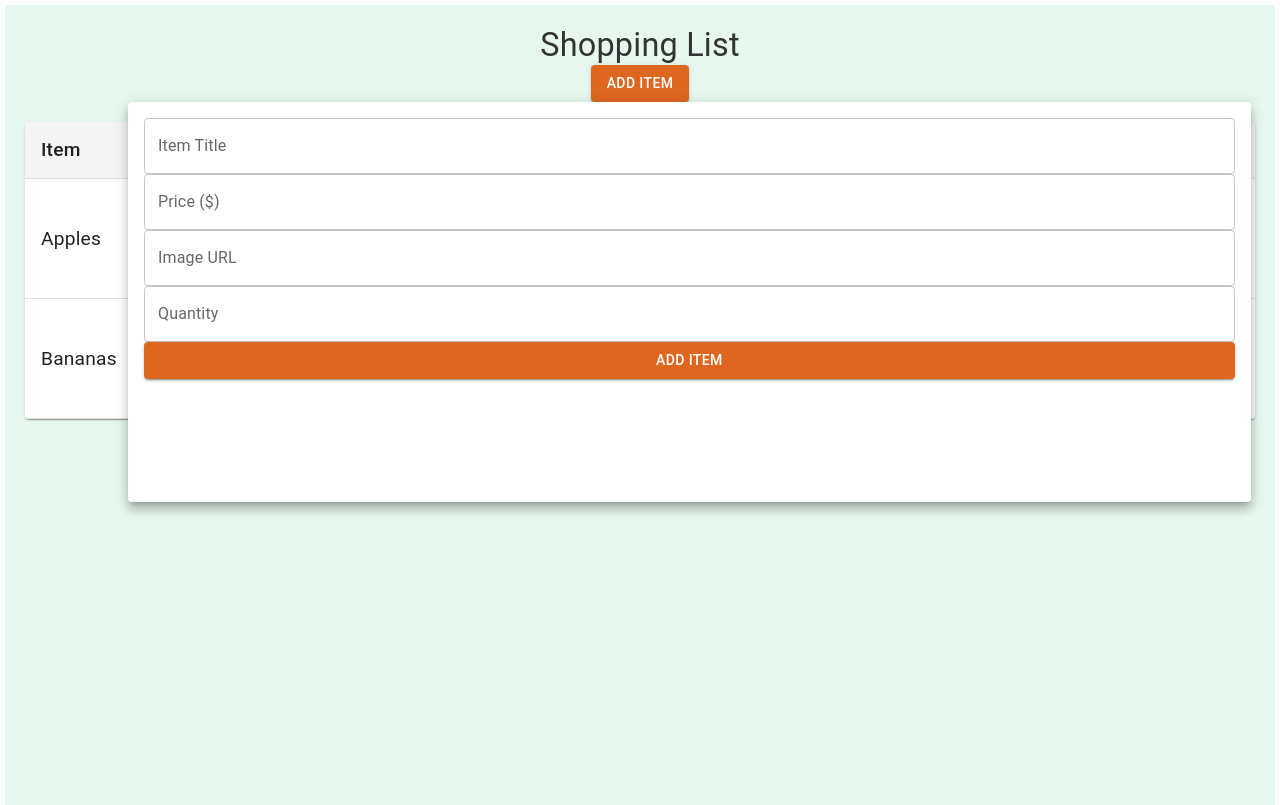
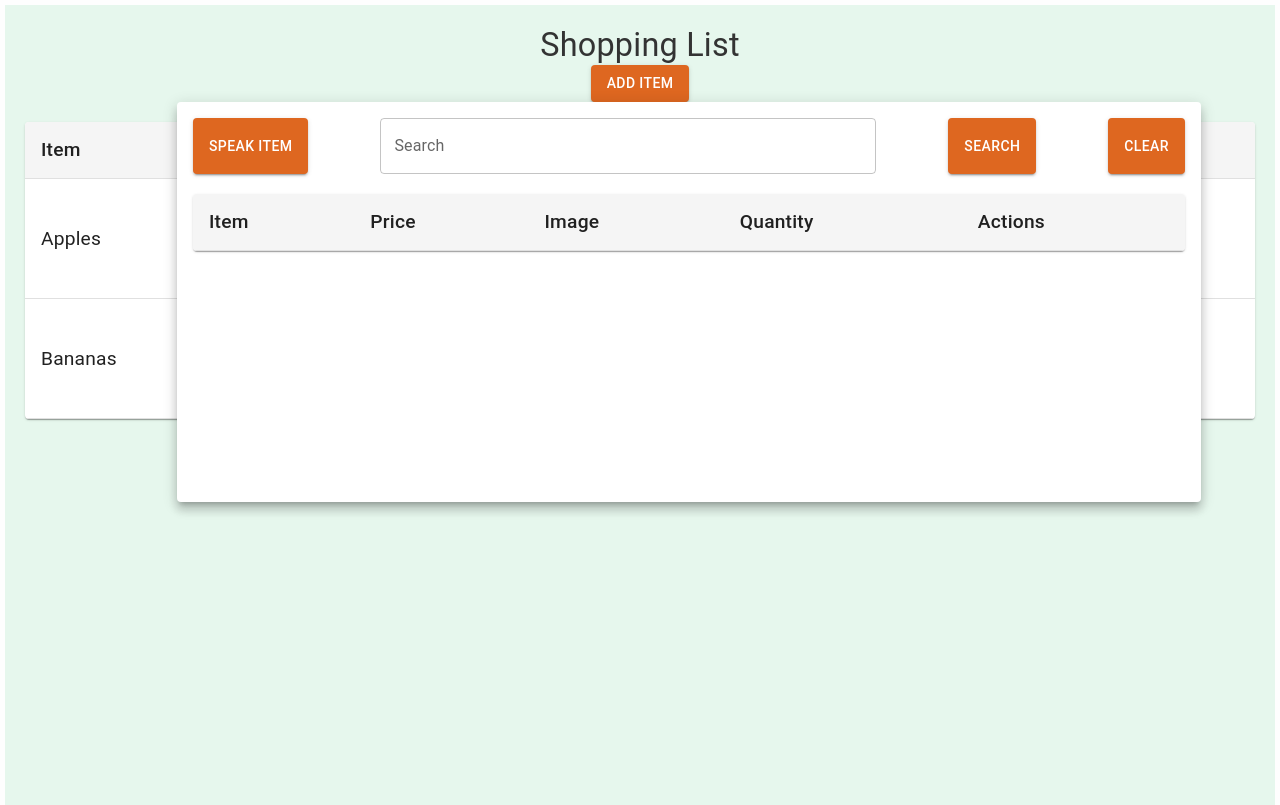
Before and after one commit to isi-usc-edu/programming-challenge-fall23, a React (Create React App) app: page / in a window 1280 px wide. Both pictures are taken after a click on the button "ADD ITEM". Built offline with nearby package versions, Linux system fonts and the light colour scheme; grey boxes are pictures that could not be loaded.

Commit message:
- add item search api - add item search and add functionality

```diff
--- /dev/null
+++ b/src/api/products.js
@@ -0,0 +1,14 @@
+const API_URL = "https://dummyjson.com/products";
+
+export const ProductsAPI = {
+  getAllProducts: async () => {
+    const response = await fetch(API_URL);
+    const data = await response.json();
+		return data;
+  },
+	searchProducts: async (query) => {
+		const response = await fetch(`${API_URL}/search?q=${query}`);
+		const data = await response.json();
+		return data;
+	}
+};
--- a/src/pages/shoppingList.jsx
+++ b/src/pages/shoppingList.jsx
@@ -1,64 +1,57 @@
-import React, { useState } from 'react';
-import { Button, Table, TableBody, TableCell, TableContainer, TableHead, TableRow, Paper, TextField, Typography, Popover, Box } from '@mui/material';
+import React, { useState } from "react";
+import {
+  Button,
+  Table,
+  TableBody,
+  TableCell,
+  TableContainer,
+  TableHead,
+  TableRow,
+  Paper,
+  TextField,
+  Typography,
+  Popover,
+  Box,
+} from "@mui/material";
+import { ProductsAPI } from "../api/products";
 
 function ShoppingList() {
   const initialItems = [
     {
       id: 1,
-      title: 'Apples',
+      title: "Apples",
       price: 2.99,
-      image: 'apple.jpg', // Replace with actual image URL
+      image: "apple.jpg", // Replace with actual image URL
       quantity: 3,
     },
     {
       id: 2,
-      title: 'Bananas',
+      title: "Bananas",
       price: 1.99,
-      image: 'banana.jpg', // Replace with actual image URL
+      image: "banana.jpg", // Replace with actual image URL
       quantity: 2,
     },
     // Add more items here
   ];
 
+  const [searchTerm, setSearchTerm] = useState("");
+  const [results, setResults] = useState([]);
   const [anchorEl, setAnchorEl] = useState(null);
   const [items, setItems] = useState(initialItems);
-  const [newItem, setNewItem] = useState({
-    title: '',
-    price: '',
-    image: '',
-    quantity: '',
-  });
 
-  const addItem = () => {
-    if (
-      newItem.title.trim() === '' ||
-      newItem.price.trim() === '' ||
-      newItem.quantity.trim() === ''
-    ) {
-      return;
-    }
-
-    const newItemWithId = {
-      ...newItem,
-      id: Date.now(),
-      price: parseFloat(newItem.price),
-      quantity: parseInt(newItem.quantity),
-    };
-
-    setItems([...items, newItemWithId]);
-    setNewItem({
-      title: '',
-      price: '',
-      image: '',
-      quantity: '',
-    });
+  const searchItems = async () => {
+    const res = await ProductsAPI.searchProducts(searchTerm);
+    const products = res.products.map((product) => ({
+      ...product,
+      quantity: 1,
+    }));
+    setResults(products);
   };
 
   const removeItem = (id) => {
     const updatedItems = items.filter((item) => item.id !== id);
     setItems(updatedItems);
   };
-
 
   const openPopover = (event) => {
     setAnchorEl(event.currentTarget);
@@ -70,76 +63,116 @@ function ShoppingList() {
 
   const isPopoverOpen = Boolean(anchorEl);
 
-  return (
-    <div style={{ textAlign: 'center', backgroundColor: '#e6f7ed', padding: '20px', height: '100vh' }}>
-      <Typography variant="h4">Shopping List</Typography>
-      <Button
-          variant="contained"
-          color="primary"
-          onClick={openPopover}
-        //   startIcon={<AddCircleOutlineIcon />}
-        >
-          Add Item
-        </Button>
+  const ItemsPopover = (
     <Popover
       open={isPopoverOpen}
       anchorEl={anchorEl}
       onClose={closePopover}
       anchorOrigin={{
-            vertical: 'bottom',
-            horizontal: 'right',
+        vertical: "bottom",
+        horizontal: "right",
       }}
       transformOrigin={{
-            vertical: 'top',
-            horizontal: 'center',
+        vertical: "top",
+        horizontal: "center",
       }}
     >
       <Box p={2}>
+        <Box width={"100%"} display={"flex"} justifyContent={"space-between"}>
+          <Button variant="contained" color="primary">
+            Speak Item
+          </Button>
           <TextField
-              type="text"
-              label="Item Title"
+            label="Search"
             variant="outlined"
-              fullWidth
-              value={newItem.title}
-              onChange={(e) => setNewItem({ ...newItem, title: e.target.value })}
+            value={searchTerm}
+            onChange={(e) => setSearchTerm(e.target.value)}
+            style={{ width: "50%" }}
           />
-            <TextField
-              type="number"
-              label="Price ($)"
-              variant="outlined"
-              fullWidth
-              value={newItem.price}
-              onChange={(e) => setNewItem({ ...newItem, price: e.target.value })}
-            />
-            <TextField
-              type="text"
-              label="Image URL"
-              variant="outlined"
-              fullWidth
-              value={newItem.image}
-              onChange={(e) => setNewItem({ ...newItem, image: e.target.value })}
-            />
-            <TextField
-              type="number"
-              label="Quantity"
-              variant="outlined"
-              fullWidth
-              value={newItem.quantity}
-              onChange={(e) => setNewItem({ ...newItem, quantity: e.target.value })}
-            />
+          <Button variant="contained" color="primary" onClick={searchItems}>
+            Search
+          </Button>
           <Button
             variant="contained"
             color="primary"
-              fullWidth
-              onClick={addItem}
+            onClick={() => setSearchTerm("")}
           >
-              Add Item
+            Clear
           </Button>
         </Box>
+        <TableContainer
+          component={Paper}
+          style={{ marginTop: "20px", fontSize: "2rem" }}
+        >
+          <Table>
+            <TableHead>
+              <TableRow>
+                <TableCell>Item</TableCell>
+                <TableCell>Price</TableCell>
+                <TableCell>Image</TableCell>
+                <TableCell>Quantity</TableCell>
+                <TableCell>Actions</TableCell>
+              </TableRow>
+            </TableHead>
+            <TableBody>
+              {results.map((item) => (
+                <TableRow key={item.id}>
+                  <TableCell>{item.title}</TableCell>
+                  <TableCell>${item.price.toFixed(2)}</TableCell>
+                  <TableCell>
+                    <img
+                      src={item.image}
+                      alt={item.title}
+                      width="80"
+                      height="80"
+                    />
+                  </TableCell>
+                  <TableCell>
+                    <TextField
+                      label="Quantity"
+                      variant="outlined"
+                      value={item.quantity}
+											type="number"
+                      onChange={(e) => {
+												const updatedItem = { ...item, quantity: e.target.value };
+												const updatedResults = results.map((result) =>
+													result.id === item.id ? updatedItem : result
+												);
+												setResults(updatedResults);
+                      }}
+                    />
+                  </TableCell>
+                  <TableCell>
+                    <Button
+                      variant="contained"
+                      color="secondary"
+                      onClick={() => {
+												if(item.quantity < 1) return;
+                        setItems([...items, item]);
+												setResults([])
+												setSearchTerm("")
+                        closePopover();
+                      }}
+                    >
+                      Add
+                    </Button>
+                  </TableCell>
+                </TableRow>
+              ))}
+            </TableBody>
+          </Table>
+        </TableContainer>
+      </Box>
     </Popover>
-      <TableContainer component={Paper} style={{ marginTop: '20px', fontSize:'2rem' }} >
+  );
+
+  const ShoppingTable = (
+    <TableContainer
+      component={Paper}
+      style={{ marginTop: "20px", fontSize: "2rem" }}
+    >
       <Table>
-          <TableHead >
+        <TableHead>
           <TableRow>
             <TableCell>Item</TableCell>
             <TableCell>Price</TableCell>
@@ -160,13 +193,41 @@ function ShoppingList() {
               <TableCell>{item.quantity}</TableCell>
               <TableCell>${(item.price * item.quantity).toFixed(2)}</TableCell>
               <TableCell>
-                  <Button variant="contained" color="secondary" onClick={() => removeItem(item.id)}>Remove</Button>
+                <Button
+                  variant="contained"
+                  color="secondary"
+                  onClick={() => removeItem(item.id)}
+                >
+                  Remove
+                </Button>
               </TableCell>
             </TableRow>
           ))}
         </TableBody>
       </Table>
     </TableContainer>
+  );
+
+  return (
+    <div
+      style={{
+        textAlign: "center",
+        backgroundColor: "#e6f7ed",
+        padding: "20px",
+        height: "100vh",
+      }}
+    >
+      <Typography variant="h4">Shopping List</Typography>
+      <Button
+        variant="contained"
+        color="primary"
+        onClick={openPopover}
+        //   startIcon={<AddCircleOutlineIcon />}
+      >
+        Add Item
+      </Button>
+      {ItemsPopover}
+      {ShoppingTable}
     </div>
   );
 }
```
Lines whose indentation alone changed are shown as unchanged.
